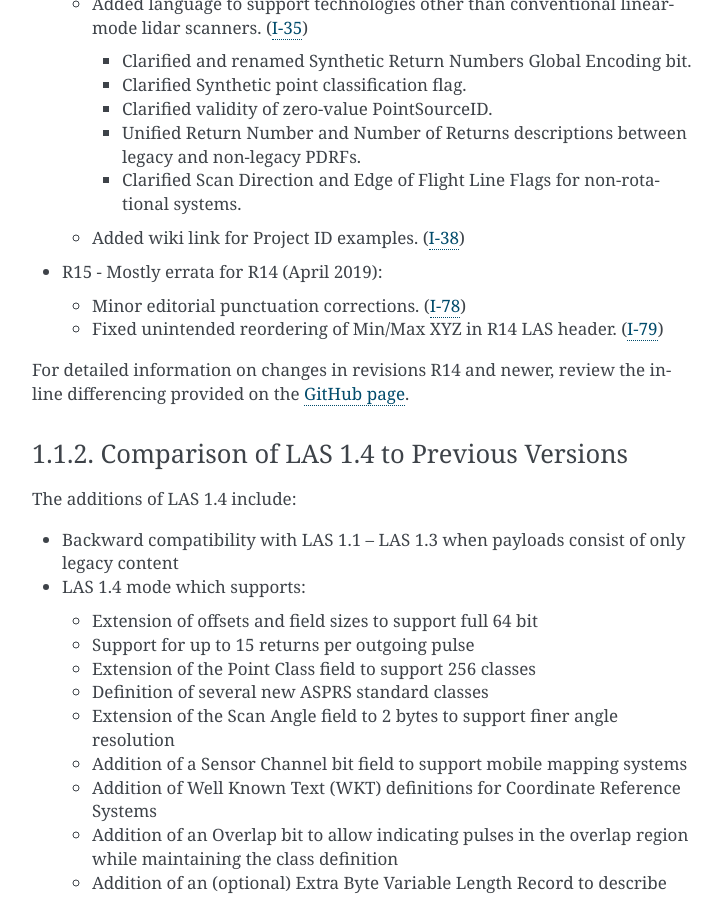
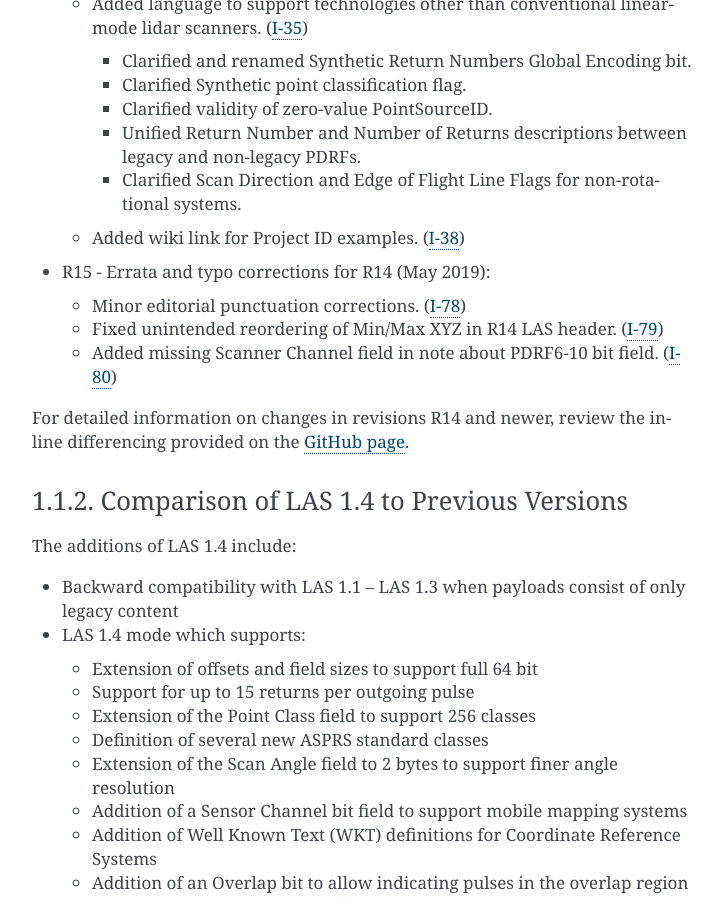
Before and after one commit to ASPRSorg/LAS, a Sphinx documentation site: the page built from source/01_intro.txt, in a window 1280 px wide and 900 px high, scrolled down 1580 px. Shown: the whole window, without its empty margins (388-1110 px from the left). Built offline with Sphinx 7.4.7, drawn with Linux system fonts in a browser that asks for light colours.

Commit message:
Added missing "Scanner Channel" field in note about PDRF6 bit field. (#80)

```diff
--- a/source/01_intro.txt
+++ b/source/01_intro.txt
@@ -94,12 +94,14 @@ Summary of LAS 1.4 revisions (GitHub Issue numbers included when applicable):
   * Added wiki link for Project ID examples.
     (`I-38 <https://github.com/ASPRSorg/LAS/issues/38>`_)
 
-* R15 - Mostly errata for R14 (April 2019):
+* R15 - Errata and typo corrections for R14 (May 2019):
 
   * Minor editorial punctuation corrections.
     (`I-78 <https://github.com/ASPRSorg/LAS/issues/78>`_)
   * Fixed unintended reordering of Min/Max XYZ in R14 LAS header.
     (`I-79 <https://github.com/ASPRSorg/LAS/issues/79>`_)
+  * Added missing Scanner Channel field in note about PDRF6-10 bit field.
+    (`I-80 <https://github.com/ASPRSorg/LAS/issues/80>`_)
 
 For detailed information on changes in revisions R14 and newer, review the
 inline differencing provided on the `GitHub page <https://github.com/ASPRSorg/LAS>`_.
```
Also changed, not shown: 1 other file.
